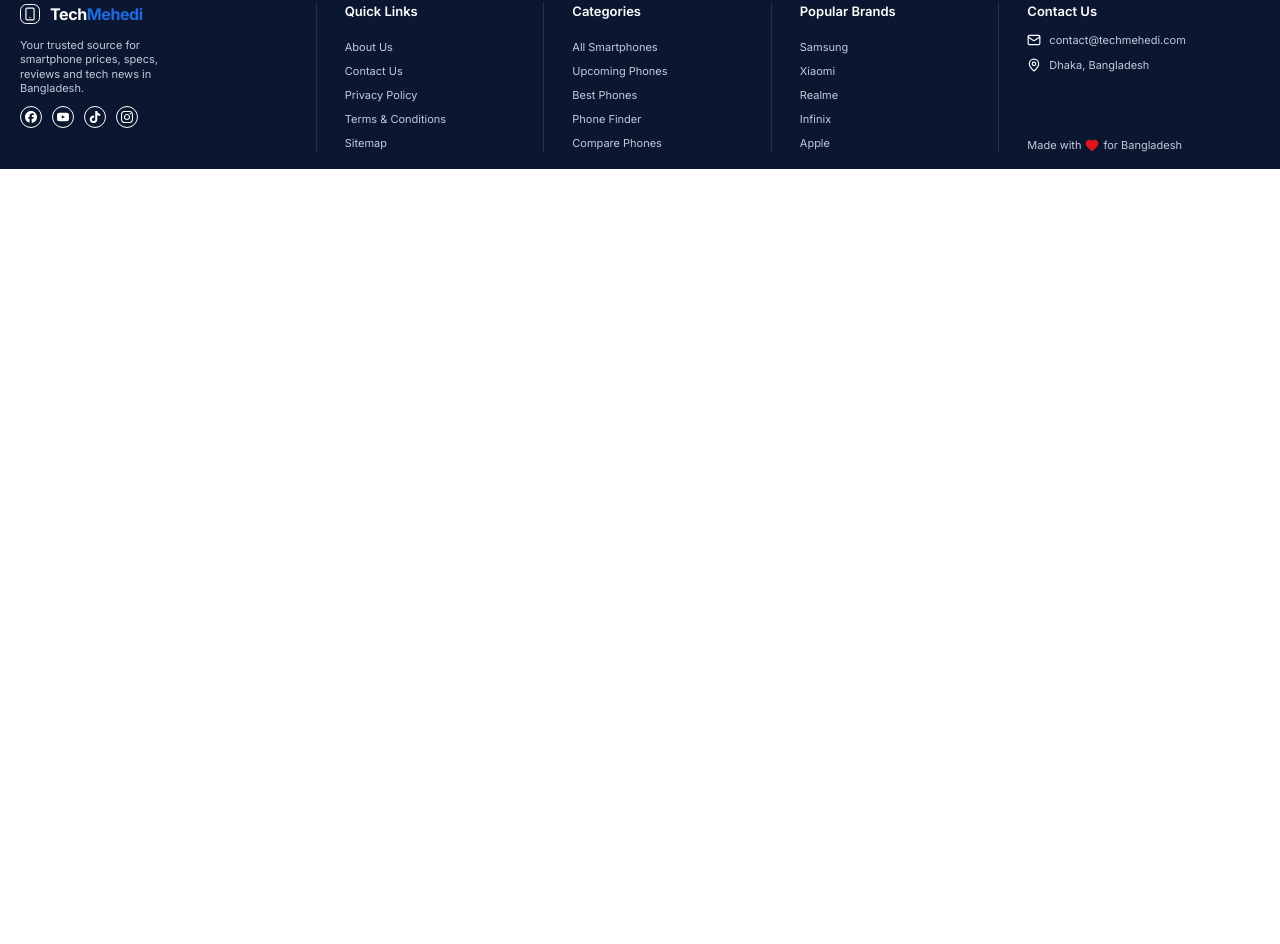
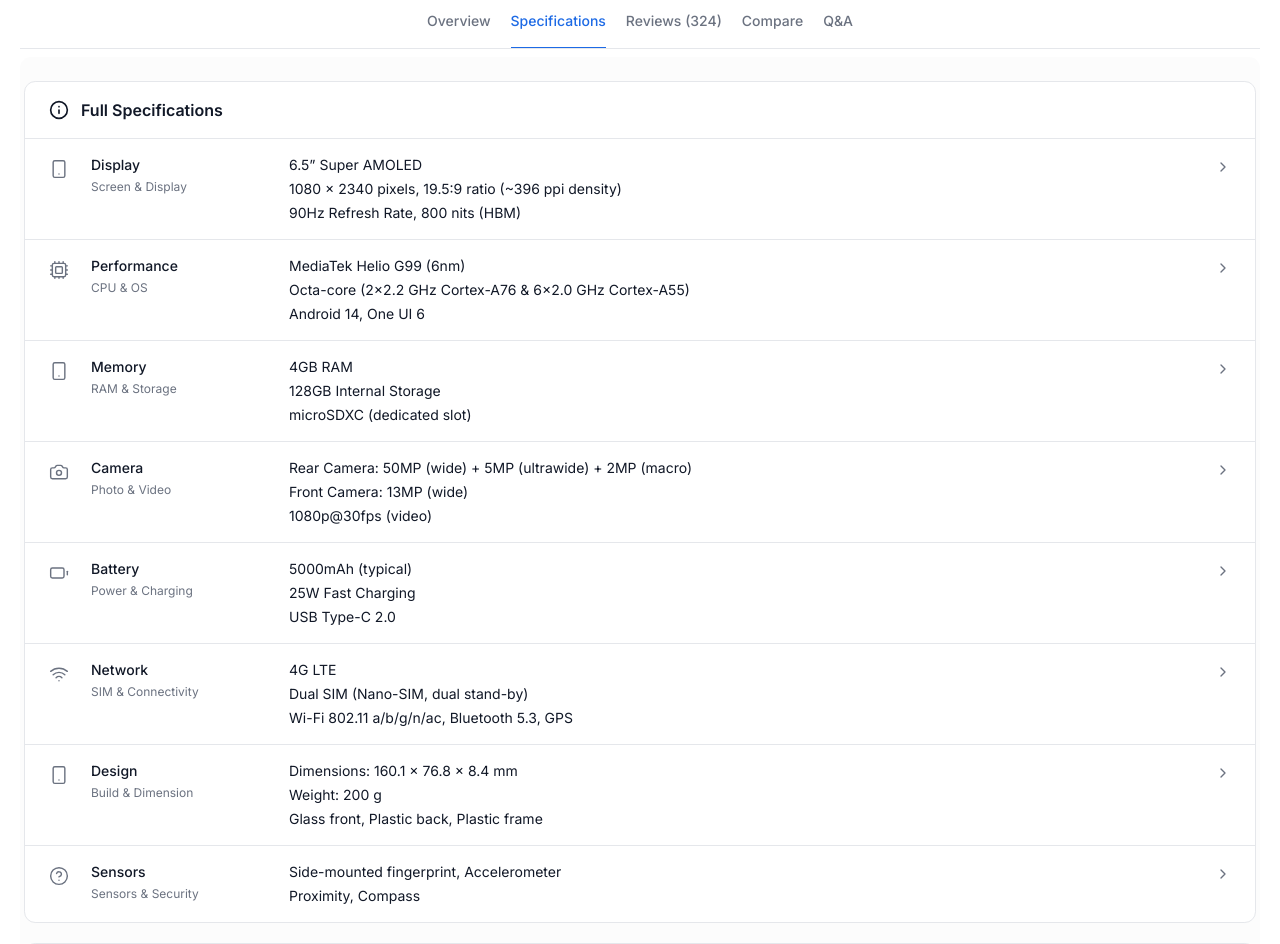
Before and after one commit to programmeranamul/mehedi, a Next.js app: page /phones/best in a window 1280 px wide. Shown: the part 1945-2889 px from the top of the page. Before the commit the page ends 2114 px from the top, so only its background shows below. Built offline with nearby package versions, Linux system fonts and the light colour scheme.

Commit message:
Add product specifications continuation

```diff
--- a/components/product/product-detail-page.tsx
+++ b/components/product/product-detail-page.tsx
@@ -2,7 +2,7 @@
 
 import Image from 'next/image'
 import Link from 'next/link'
-import { ChevronDown, ChevronRight, Gift, Heart, Plus, ShoppingCart, Star, Truck, ShieldCheck, RotateCcw, Headphones, CreditCard, Smartphone, Battery, Cpu, Wifi, Camera, Clock3 } from 'lucide-react'
+import { Battery, Camera, ChevronDown, ChevronRight, CircleHelp, Clock3, Cpu, CreditCard, Gift, Headphones, Heart, Info, Package, Plus, RotateCcw, ShieldCheck, ShoppingCart, Smartphone, Star, Truck, Wifi } from 'lucide-react'
 import { SiteHeader } from '@/components/layout/site-header'
 import { BottomNav } from '@/components/layout/bottom-nav'
 import { Container } from '@/components/layout/container'
@@ -18,6 +18,32 @@ const features = [
   ['Front Camera', '13MP', Camera], ['OS', 'Android 14, One UI 6', Clock3],
 ]
 const gallery = [phone.image, phone.image, phone.image, phone.image]
+const specificationGroups = [
+  ['Display', 'Screen & Display', Smartphone, ['6.5” Super AMOLED', '1080 x 2340 pixels, 19.5:9 ratio (~396 ppi density)', '90Hz Refresh Rate, 800 nits (HBM)']],
+  ['Performance', 'CPU & OS', Cpu, ['MediaTek Helio G99 (6nm)', 'Octa-core (2x2.2 GHz Cortex-A76 & 6x2.0 GHz Cortex-A55)', 'Android 14, One UI 6']],
+  ['Memory', 'RAM & Storage', Smartphone, ['4GB RAM', '128GB Internal Storage', 'microSDXC (dedicated slot)']],
+  ['Camera', 'Photo & Video', Camera, ['Rear Camera: 50MP (wide) + 5MP (ultrawide) + 2MP (macro)', 'Front Camera: 13MP (wide)', '1080p@30fps (video)']],
+  ['Battery', 'Power & Charging', Battery, ['5000mAh (typical)', '25W Fast Charging', 'USB Type-C 2.0']],
+  ['Network', 'SIM & Connectivity', Wifi, ['4G LTE', 'Dual SIM (Nano-SIM, dual stand-by)', 'Wi-Fi 802.11 a/b/g/n/ac, Bluetooth 5.3, GPS']],
+  ['Design', 'Build & Dimension', Smartphone, ['Dimensions: 160.1 x 76.8 x 8.4 mm', 'Weight: 200 g', 'Glass front, Plastic back, Plastic frame']],
+  ['Sensors', 'Sensors & Security', CircleHelp, ['Side-mounted fingerprint, Accelerometer', 'Proximity, Compass']],
+] as const
+
+function SpecificationSection() {
+  return <section className="mt-5 overflow-hidden rounded-xl border bg-card">
+    <div className="flex items-center gap-3 border-b px-4 py-4 md:px-6"><Info className="size-5" /><h2 className="text-base font-semibold">Full Specifications</h2></div>
+    {specificationGroups.map(([name, subtitle, Icon, values]) => <div key={name} className="grid grid-cols-[30px_145px_minmax(0,1fr)_18px] gap-2 border-b px-4 py-4 last:border-b-0 md:grid-cols-[34px_190px_minmax(0,1fr)_20px] md:px-6">
+      <Icon className="mt-1 size-5 text-muted-foreground" strokeWidth={1.7} /><div><p className="text-sm font-medium">{name}</p><p className="mt-1 text-xs text-muted-foreground">{subtitle}</p></div><div className="space-y-1 text-sm leading-5 text-foreground">{values.map((value) => <p key={value}>{value}</p>)}</div><ChevronRight className="mt-1 size-4 justify-self-end text-muted-foreground" />
+    </div>)}
+  </section>
+}
+
+function ProductContinuation() {
+  return <>
+    <section className="mt-5 overflow-hidden rounded-xl border bg-card p-4 md:p-6"><div className="flex items-center gap-3"><Package className="size-5" /><h2 className="text-base font-semibold">What&apos;s in the box</h2></div><div className="mt-6 grid grid-cols-2 gap-6 md:grid-cols-4">{[['Phone','1 x Samsung Galaxy A15'],['Cable','1 x USB Type-C Cable'],['Tool','1 x SIM Ejector Tool'],['Manual','1 x User Manual']].map(([icon, label]) => <div key={label} className="text-center"><div className="mx-auto flex size-12 items-center justify-center rounded-full bg-blue-50 text-primary"><Smartphone className="size-6" /></div><p className="mt-3 text-xs">{label}</p></div>)}</div></section>
+    <div className="mt-0 flex items-center gap-2 rounded-b-xl border border-t-0 bg-card px-4 py-4 text-xs text-muted-foreground md:px-6"><ShieldCheck className="size-4 shrink-0 text-primary" /> All information is for reference only and may change without notice.</div>
+  </>
+}
 
 function FeatureItem({ label, value, Icon }: { label: string; value: string; Icon: typeof Smartphone }) {
   return <div className="flex min-w-0 items-center gap-2 text-[12px] text-muted-foreground"><Icon className="size-4 shrink-0 text-foreground/70" strokeWidth={1.7} /><span><b className="font-medium text-foreground">{label}:</b> {value}</span></div>
@@ -64,6 +90,7 @@ export function ProductDetailPage() {
         <section className="mt-5 rounded-xl border bg-card p-4 md:p-6"><h2 className="text-sm font-semibold">Select Variant</h2><p className="mt-4 text-xs font-medium">RAM</p><div className="mt-2 flex gap-3">{['4GB','6GB','8GB'].map((item, i) => <button key={item} className={`rounded-md border px-4 py-2 text-sm ${i === 0 ? 'border-primary text-primary' : 'text-muted-foreground'}`}>{item}</button>)}</div><p className="mt-4 text-xs font-medium">Storage</p><div className="mt-2 flex gap-3"><button className="rounded-md border border-primary px-4 py-2 text-sm text-primary">128GB</button><button className="rounded-md border px-4 py-2 text-sm text-muted-foreground">256GB</button></div><p className="mt-5 text-xs font-medium">Color: Light Blue</p><div className="mt-2 flex gap-5">{[['Light Blue','bg-sky-100'],['Dark Blue','bg-blue-950'],['Yellow','bg-yellow-300'],['Black','bg-black']].map(([name, color], i) => <button key={name} className={`flex flex-col items-center gap-1 rounded-md p-2 text-[11px] ${i === 0 ? 'border border-primary' : ''}`}><span className={`size-7 rounded-full ${color}`} />{name}</button>)}</div></section>
 
         <section className="mt-5 rounded-xl border bg-card p-4 md:p-6"><h2 className="text-base font-semibold">Product Description</h2><p className="mt-4 text-sm leading-6 text-muted-foreground">Samsung Galaxy A15 (4G) features a 6.5-inch Super AMOLED display, 50MP triple rear camera, 5000mAh battery with 25W fast charging and powerful performance with MediaTek Helio G99 processor.</p><button className="mt-3 flex items-center gap-1 text-sm font-medium text-primary">View More <ChevronDown className="size-4" /></button></section>
+        <section className="mt-8 border-y bg-background md:mt-10"><div className="flex items-center gap-5 overflow-x-auto border-b px-2 py-4 text-sm font-medium md:justify-center"><button className="shrink-0 text-muted-foreground">Overview</button><button className="shrink-0 border-b-2 border-primary pb-4 -mb-[17px] text-primary">Specifications</button><button className="shrink-0 text-muted-foreground">Reviews (324)</button><button className="shrink-0 text-muted-foreground">Compare</button><button className="shrink-0 text-muted-foreground">Q&amp;A</button></div><div className="pt-2"><div className="rounded-xl bg-muted/30 p-1"><SpecificationSection /><ProductContinuation /></div></div></section>
       </Container>
     </main>
     <BottomNav />
```
